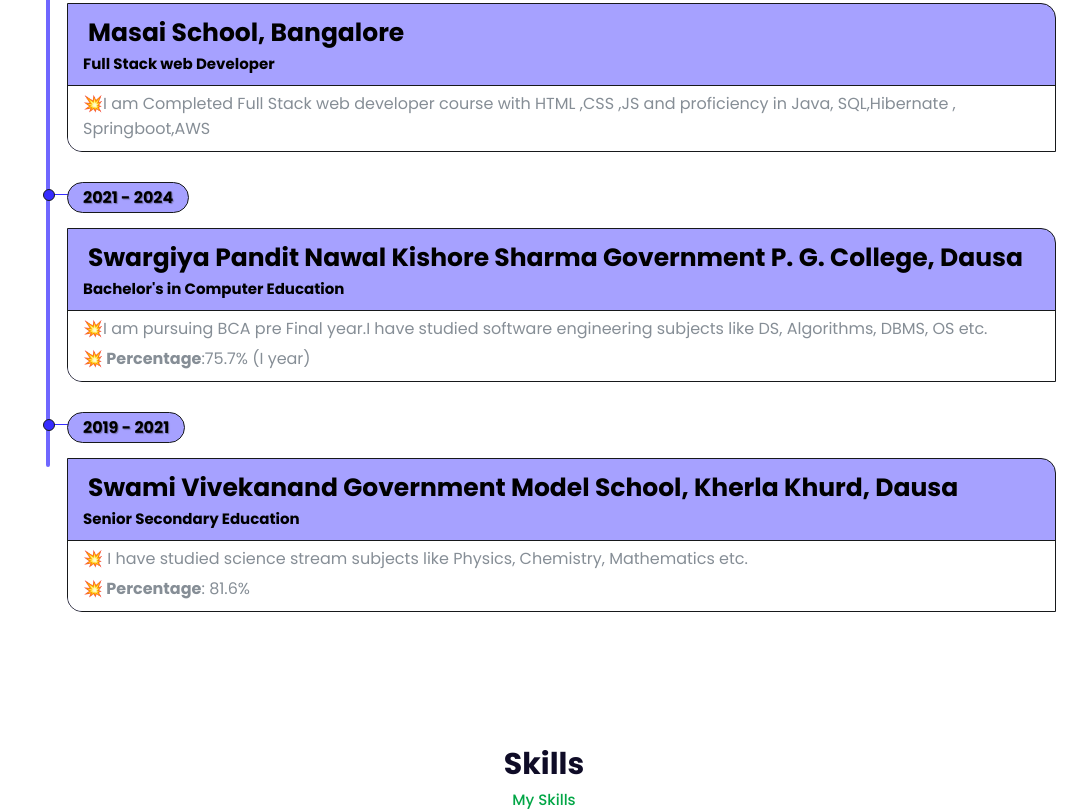
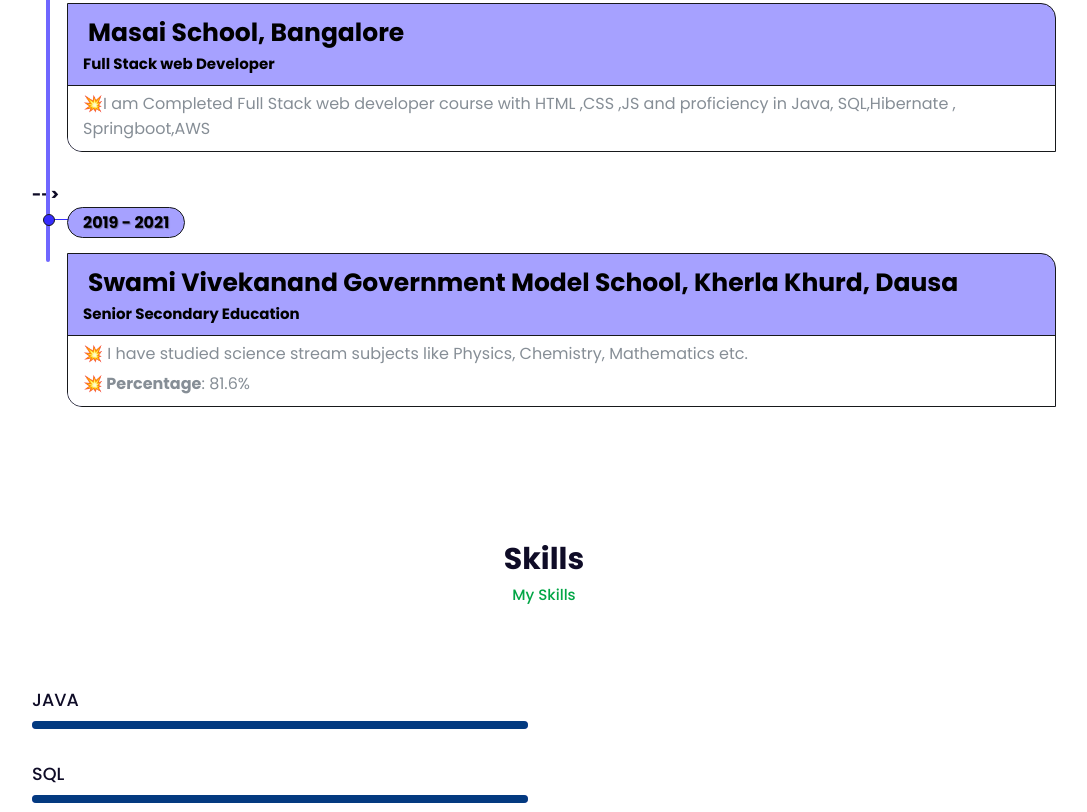
Before and after one commit to yogeshsaini21/yogesh-portfolio, a plain HTML site: page index.html in a window 1280 px wide. Shown: the part 1564-2376 px from the top of the page, without its empty margins (96-1183 px from the left). Drawn offline with nearby package versions, Linux system fonts and the light colour scheme.

Commit message:
Update index.html

```diff
--- a/index.html
+++ b/index.html
@@ -128,7 +128,7 @@
 
 
 
-
+<!--
                 <div class="timeline-section">
                     <div class="timeline-date">
                         2021 - 2024
@@ -143,15 +143,15 @@
                                 <div class="box-content">
                                     <!-- <a class="btn btn-sm btn-dark float-right" role="button" href="https://jcboseust.ac.in/" -->
                                        <!-- target=_blank style="color: white;">Website</a> -->
-                                    <div class="box-item">💥I am pursuing BCA pre Final year.I have studied software engineering subjects like DS,
+<!--                                     <div class="box-item">💥I am pursuing BCA pre Final year.I have studied software engineering subjects like DS,
                                         Algorithms, DBMS, OS etc.</div>
                                     <div class="box-item"><b>💥 Percentage</b>:75.7% (I year) </div>
                                 </div>
                             </div>
                         </div>
                     </div>
-                </div>
-
+                </div> -->
+ -->
                 <div class="timeline-section">
                     <div class="timeline-date">
                         2019 - 2021
```
